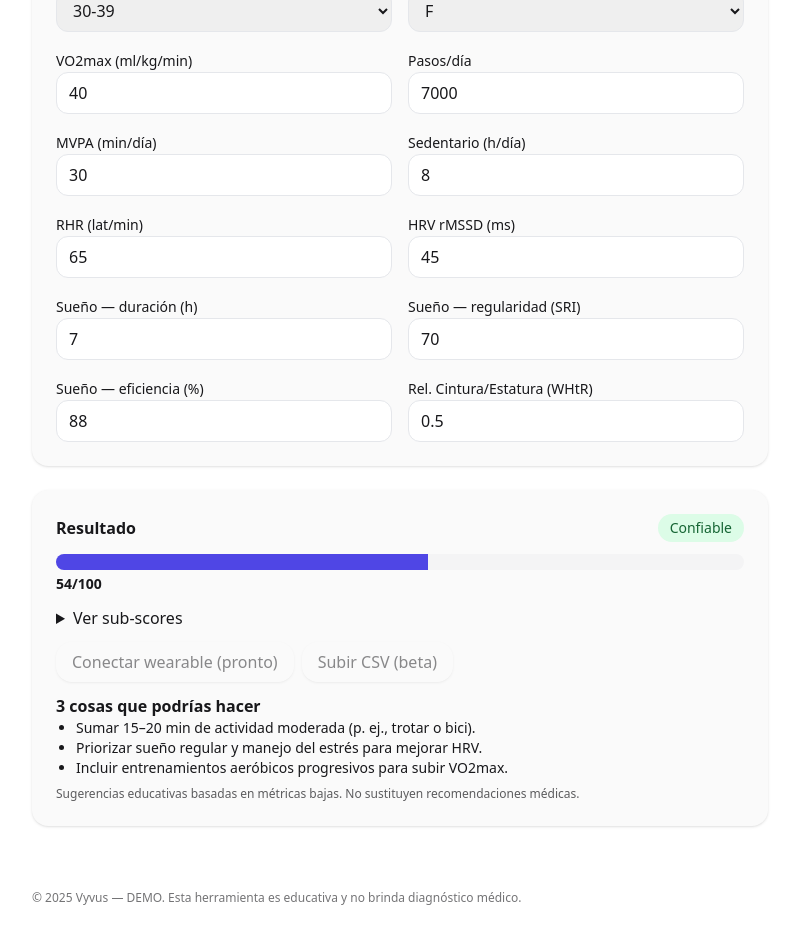
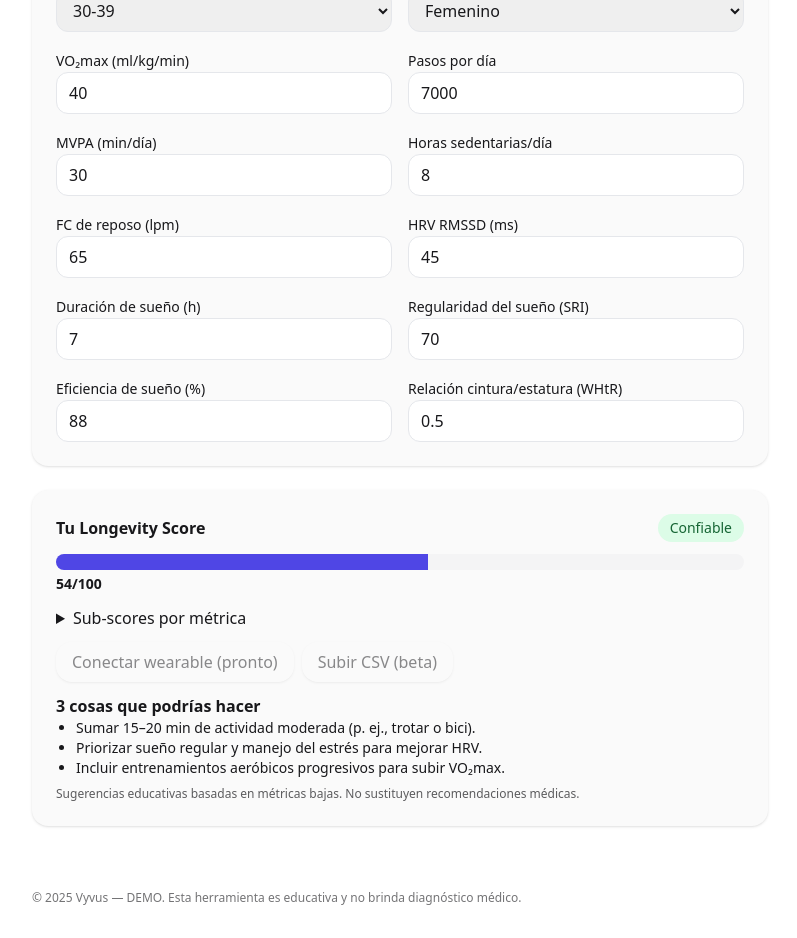
Before and after one commit to Vyvusstartup/vyvus-web-mvp, a Next.js app: page /calcular in a window 1280 px wide. Shown: the part 282-1220 px from the top of the page, without its empty margins (240-1037 px from the left). Built offline with nearby package versions, Linux system fonts and the light colour scheme.

Commit message:
Update ScoreForm.tsx

```diff
--- a/components/ScoreForm.tsx
+++ b/components/ScoreForm.tsx
@@ -1,10 +1,11 @@
-'use client';
-import React, { useMemo, useState } from 'react';
-import { computeScore, type Metrics, type ScoreInput } from '@/lib/score';
+"use client";
+import React, { useMemo, useState } from "react";
+import { computeScore, type Metrics, type ScoreInput } from "@/lib/score";
+import { useI18n } from "@/i18n/I18nProvider";
 
 const defaultInput: ScoreInput = {
-  age_band: '30-39',
-  sex: 'F',
+  age_band: "30-39",
+  sex: "F",
   metrics: {
     vo2max_mlkgmin: 40,
     steps_per_day: 7000,
@@ -19,86 +20,176 @@ const defaultInput: ScoreInput = {
   }
 };
 
-type DemoProfile = { profile_id: string; age_band: string; sex: 'M'|'F'; metrics: Metrics };
+type DemoProfile = { profile_id: string; age_band: string; sex: "M" | "F"; metrics: Metrics };
+
+// helper mínimo para textos no incluidos en messages/*.json
+function tr(lang: "es" | "en", es: string, en: string) {
+  return lang === "en" ? en : es;
+}
 
 export default function ScoreForm() {
-  const [tab, setTab] = useState<'manual'|'demo'>('manual');
+  const { lang, t } = useI18n();
+  const [tab, setTab] = useState<"manual" | "demo">("manual");
   const [input, setInput] = useState<ScoreInput>(defaultInput);
-  const [profiles, setProfiles] = useState<DemoProfile[]|null>(null);
+  const [profiles, setProfiles] = useState<DemoProfile[] | null>(null);
 
   const output = useMemo(() => computeScore(input), [input]);
 
   async function loadProfiles() {
-    const res = await fetch('/api/profiles');
+    const res = await fetch("/api/profiles");
     const data = await res.json();
     setProfiles(data.profiles);
   }
 
   React.useEffect(() => {
-    if (tab === 'demo' && !profiles) loadProfiles();
+    if (tab === "demo" && !profiles) loadProfiles();
+    // eslint-disable-next-line react-hooks/exhaustive-deps
   }, [tab]);
 
   function setMetric<K extends keyof Metrics>(key: K, value: number) {
-    setInput(prev => ({ ...prev, metrics: { ...prev.metrics, [key]: value }}));
+    setInput((prev) => ({ ...prev, metrics: { ...prev.metrics, [key]: value } }));
   }
 
   function ReliabilityBadge() {
     const flag = output.reliability_flag;
-    const map = { green: 'badge-green', amber: 'badge-amber', red: 'badge-red' } as const;
-    const label = { green: 'Confiable', amber: 'Parcial', red: 'Insuficiente' } as const;
-    return <span className={"badge " + map[flag]}>{label[flag]}</span>;
+    const map = { green: "badge-green", amber: "badge-amber", red: "badge-red" } as const;
+    const label =
+      flag === "green"
+        ? tr(lang, "Confiable", "Reliable")
+        : flag === "amber"
+        ? tr(lang, "Parcial", "Partial")
+        : tr(lang, "Insuficiente", "Insufficient");
+    return <span className={"badge " + map[flag]}>{label}</span>;
   }
 
   return (
     <div className="space-y-6">
+      {/* Tabs */}
       <div className="flex gap-2">
-        <button className={"btn " + (tab==='manual'?'btn-primary':'bg-neutral100')} onClick={() => setTab('manual')}>Ingreso manual</button>
-        <button className={"btn " + (tab==='demo'?'btn-primary':'bg-neutral100')} onClick={() => setTab('demo')}>Perfiles demo</button>
+        <button
+          className={"btn " + (tab === "manual" ? "btn-primary" : "bg-neutral100")}
+          onClick={() => setTab("manual")}
+        >
+          {t("tabs.manual")}
+        </button>
+        <button
+          className={"btn " + (tab === "demo" ? "btn-primary" : "bg-neutral100")}
+          onClick={() => setTab("demo")}
+        >
+          {t("tabs.profiles")}
+        </button>
       </div>
 
-      {tab === 'manual' && (
+      {/* Tab: Ingreso manual */}
+      {tab === "manual" && (
         <div className="card space-y-4">
           <div className="grid grid-cols-2 gap-4">
             <div>
-              <label className="label">Rango de edad</label>
-              <select className="input" value={input.age_band} onChange={(e)=>setInput({...input, age_band: e.target.value})}>
-                {['18-29','30-39','40-49','50-59','60-69'].map(a => <option key={a} value={a}>{a}</option>)}
+              <label className="label">
+                {tr(lang, "Rango de edad", "Age band")}
+              </label>
+              <select
+                className="input"
+                value={input.age_band}
+                onChange={(e) => setInput({ ...input, age_band: e.target.value })}
+              >
+                {["18-29", "30-39", "40-49", "50-59", "60-69"].map((a) => (
+                  <option key={a} value={a}>
+                    {a}
+                  </option>
+                ))}
               </select>
             </div>
             <div>
-              <label className="label">Sexo</label>
-              <select className="input" value={input.sex} onChange={(e)=>setInput({...input, sex: e.target.value as 'M'|'F'})}>
-                <option value="F">F</option>
-                <option value="M">M</option>
+              <label className="label">{tr(lang, "Sexo", "Sex")}</label>
+              <select
+                className="input"
+                value={input.sex}
+                onChange={(e) => setInput({ ...input, sex: e.target.value as "M" | "F" })}
+              >
+                <option value="F">{tr(lang, "Femenino", "Female")}</option>
+                <option value="M">{tr(lang, "Masculino", "Male")}</option>
               </select>
             </div>
           </div>
 
+          {/* Campos numéricos (labels traducidos con t(...)) */}
           <div className="grid grid-cols-2 gap-4">
-            <NumberField label="VO2max (ml/kg/min)" value={input.metrics.vo2max_mlkgmin} onChange={(v)=>setMetric('vo2max_mlkgmin', v)} />
-            <NumberField label="Pasos/día" value={input.metrics.steps_per_day} onChange={(v)=>setMetric('steps_per_day', v)} />
-            <NumberField label="MVPA (min/día)" value={input.metrics.mvpa_min_per_day} onChange={(v)=>setMetric('mvpa_min_per_day', v)} />
-            <NumberField label="Sedentario (h/día)" value={input.metrics.sedentary_hours_per_day} onChange={(v)=>setMetric('sedentary_hours_per_day', v)} step={0.1} />
-            <NumberField label="RHR (lat/min)" value={input.metrics.rhr_bpm} onChange={(v)=>setMetric('rhr_bpm', v)} />
-            <NumberField label="HRV rMSSD (ms)" value={input.metrics.hrv_rmssd_ms} onChange={(v)=>setMetric('hrv_rmssd_ms', v)} />
-            <NumberField label="Sueño — duración (h)" value={input.metrics.sleep_duration_hours} onChange={(v)=>setMetric('sleep_duration_hours', v)} step={0.1} />
-            <NumberField label="Sueño — regularidad (SRI)" value={input.metrics.sleep_regularidad_SRI} onChange={(v)=>setMetric('sleep_regularidad_SRI', v)} />
-            <NumberField label="Sueño — eficiencia (%)" value={input.metrics.sleep_efficiency_percent} onChange={(v)=>setMetric('sleep_efficiency_percent', v)} />
-            <NumberField label="Rel. Cintura/Estatura (WHtR)" value={input.metrics.whtr_ratio} onChange={(v)=>setMetric('whtr_ratio', v)} step={0.01} />
+            <NumberField
+              label={t("form.vo2max")}
+              value={input.metrics.vo2max_mlkgmin}
+              onChange={(v) => setMetric("vo2max_mlkgmin", v)}
+            />
+            <NumberField
+              label={t("form.steps_day")}
+              value={input.metrics.steps_per_day}
+              onChange={(v) => setMetric("steps_per_day", v)}
+            />
+            <NumberField
+              label={t("form.mvpa_min_day")}
+              value={input.metrics.mvpa_min_per_day}
+              onChange={(v) => setMetric("mvpa_min_per_day", v)}
+            />
+            <NumberField
+              label={t("form.sedentary_hours_day")}
+              value={input.metrics.sedentary_hours_per_day}
+              onChange={(v) => setMetric("sedentary_hours_per_day", v)}
+              step={0.1}
+            />
+            <NumberField
+              label={t("form.rhr_bpm")}
+              value={input.metrics.rhr_bpm}
+              onChange={(v) => setMetric("rhr_bpm", v)}
+            />
+            <NumberField
+              label={t("form.hrv_rmssd")}
+              value={input.metrics.hrv_rmssd_ms}
+              onChange={(v) => setMetric("hrv_rmssd_ms", v)}
+            />
+            <NumberField
+              label={t("form.sleep_duration_hours")}
+              value={input.metrics.sleep_duration_hours}
+              onChange={(v) => setMetric("sleep_duration_hours", v)}
+              step={0.1}
+            />
+            <NumberField
+              label={t("form.sleep_regularidad_SRI")}
+              value={input.metrics.sleep_regularidad_SRI}
+              onChange={(v) => setMetric("sleep_regularidad_SRI", v)}
+            />
+            <NumberField
+              label={t("form.sleep_efficiency_pct")}
+              value={input.metrics.sleep_efficiency_percent}
+              onChange={(v) => setMetric("sleep_efficiency_percent", v)}
+            />
+            <NumberField
+              label={t("form.whtr")}
+              value={input.metrics.whtr_ratio}
+              onChange={(v) => setMetric("whtr_ratio", v)}
+              step={0.01}
+            />
           </div>
         </div>
       )}
 
-      {tab === 'demo' && (
+      {/* Tab: Perfiles demo */}
+      {tab === "demo" && (
         <div className="card space-y-3">
-          {!profiles && <p>Cargando perfiles…</p>}
+          {!profiles && <p>{tr(lang, "Cargando perfiles…", "Loading profiles…")}</p>}
           {profiles && (
             <div className="grid grid-cols-1 sm:grid-cols-2 gap-3">
-              {profiles.map(p => (
-                <button key={p.profile_id} className="card text-left hover:shadow-md transition"
-                  onClick={()=> setInput({ age_band: p.age_band, sex: p.sex, metrics: p.metrics })}>
-                  <h4 className="font-semibold">{p.profile_id.replace('demo_','').replace('_',' ')}</h4>
-                  <p className="text-sm text-neutral900/70">{p.sex} · {p.age_band}</p>
+              {profiles.map((p) => (
+                <button
+                  key={p.profile_id}
+                  className="card text-left hover:shadow-md transition"
+                  onClick={() => setInput({ age_band: p.age_band, sex: p.sex, metrics: p.metrics })}
+                >
+                  <h4 className="font-semibold">
+                    {p.profile_id.replace("demo_", "").replace("_", " ")}
+                  </h4>
+                  <p className="text-sm text-neutral900/70">
+                    {p.sex} · {p.age_band}
+                  </p>
                 </button>
               ))}
             </div>
@@ -106,90 +197,194 @@ export default function ScoreForm() {
         </div>
       )}
 
+      {/* Resultado */}
       <div className="card space-y-3">
         <div className="flex items-center justify-between">
-          <h3 className="font-semibold">Resultado</h3>
+          <h3 className="font-semibold">{t("result.title")}</h3>
           <ReliabilityBadge />
         </div>
         <div>
           <div className="w-full bg-neutral100 rounded-xl h-4 overflow-hidden">
-            <div className="bg-primary h-4" style={{ width: `${output.longevity_score_0_100}%` }} />
+            <div
+              className="bg-primary h-4"
+              style={{ width: `${output.longevity_score_0_100}%` }}
+            />
           </div>
-          <p className="text-sm mt-1"><b>{output.longevity_score_0_100}/100</b></p>
+          <p className="text-sm mt-1">
+            <b>{output.longevity_score_0_100}/100</b>
+          </p>
         </div>
 
         <details className="mt-2">
-          <summary className="cursor-pointer">Ver sub-scores</summary>
+          <summary className="cursor-pointer">{t("result.subscores")}</summary>
           <ul className="grid grid-cols-2 gap-2 mt-2 text-sm">
-            {Object.entries(output.subscores_0_100).map(([k,v]) => (
-              <li key={k} className="flex justify-between"><span>{labelFor(k)}</span><span>{Math.round(v)}</span></li>
+            {Object.entries(output.subscores_0_100).map(([k, v]) => (
+              <li key={k} className="flex justify-between">
+                <span>{labelFor(k, t)}</span>
+                <span>{Math.round(v)}</span>
+              </li>
             ))}
           </ul>
         </details>
 
         <div className="flex gap-2">
-          <button className="btn btn-disabled" disabled>Conectar wearable (pronto)</button>
-          <button className="btn btn-disabled" disabled>Subir CSV (beta)</button>
+          <button className="btn btn-disabled" disabled>
+            {tr(lang, "Conectar wearable (pronto)", "Connect wearable (soon)")}
+          </button>
+          <button className="btn btn-disabled" disabled>
+            {tr(lang, "Subir CSV (beta)", "Upload CSV (beta)")}
+          </button>
         </div>
 
-        <Tips score={output.longevity_score_0_100} subscores={output.subscores_0_100} />
+        <Tips lang={lang} score={output.longevity_score_0_100} subscores={output.subscores_0_100} />
       </div>
     </div>
   );
 }
 
-function NumberField({ label, value, onChange, step = 1 }:{ label:string; value:number; onChange:(v:number)=>void; step?:number }) {
+function NumberField({
+  label,
+  value,
+  onChange,
+  step = 1
+}: {
+  label: string;
+  value: number;
+  onChange: (v: number) => void;
+  step?: number;
+}) {
   return (
     <div>
       <label className="label">{label}</label>
-      <input className="input" type="number" value={value} step={step}
-        onChange={(e)=>onChange(parseFloat(e.target.value))} />
+      <input
+        className="input"
+        type="number"
+        value={Number.isFinite(value) ? value : 0}
+        step={step}
+        onChange={(e) => onChange(parseFloat(e.target.value))}
+      />
     </div>
   );
 }
 
-function labelFor(key: string) {
-  const map: Record<string,string> = {
-    vo2max_mlkgmin: 'VO2max',
-    steps_per_day: 'Pasos/día',
-    mvpa_min_per_day: 'MVPA (min/día)',
-    sedentary_hours_per_day: 'Sedentario (h/d)',
-    rhr_bpm: 'RHR (lat/min)',
-    hrv_rmssd_ms: 'HRV (rMSSD)',
-    sleep_duration_hours: 'Sueño — duración',
-    sleep_regularidad_SRI: 'Sueño — regularidad (SRI)',
-    sleep_efficiency_percent: 'Sueño — eficiencia (%)',
-    whtr_ratio: 'WHtR',
-  };
-  return map[key] || key;
+// usa las mismas claves de los labels del formulario para traducir los sub-scores
+function labelFor(key: string, t: (k: string) => string) {
+  switch (key) {
+    case "vo2max_mlkgmin":
+      return t("form.vo2max");
+    case "steps_per_day":
+      return t("form.steps_day");
+    case "mvpa_min_per_day":
+      return t("form.mvpa_min_day");
+    case "sedentary_hours_per_day":
+      return t("form.sedentary_hours_day");
+    case "rhr_bpm":
+      return t("form.rhr_bpm");
+    case "hrv_rmssd_ms":
+      return t("form.hrv_rmssd");
+    case "sleep_duration_hours":
+      return t("form.sleep_duration_hours");
+    case "sleep_regularidad_SRI":
+      return t("form.sleep_regularidad_SRI");
+    case "sleep_efficiency_percent":
+      return t("form.sleep_efficiency_pct");
+    case "whtr_ratio":
+      return t("form.whtr");
+    default:
+      return key;
+  }
 }
 
-function Tips({ score, subscores }:{ score:number; subscores: Record<string, number> }) {
-  const lows = Object.entries(subscores).sort((a,b)=>a[1]-b[1]).slice(0,3).map(([k])=>k);
-  const suggestions = lows.map(k => suggestFor(k));
+function Tips({
+  lang,
+  score,
+  subscores
+}: {
+  lang: "es" | "en";
+  score: number;
+  subscores: Record<string, number>;
+}) {
+  const lows = Object.entries(subscores)
+    .sort((a, b) => a[1] - b[1])
+    .slice(0, 3)
+    .map(([k]) => k);
+  const suggestions = lows.map((k) => suggestFor(k, lang));
   return (
     <div className="mt-3">
-      <h4 className="font-semibold">3 cosas que podrías hacer</h4>
+      <h4 className="font-semibold">
+        {/* usamos la clave existente en messages */}
+        {/* ES: "3 cosas que subirían tu score" / EN: "3 things to raise your score" */}
+        {/**/}
+        {/* si prefieres el texto original "3 cosas que podrías hacer", cámbialo por tr(lang, "...", "...") */}
+        {tr(lang, "3 cosas que podrías hacer", "3 things you could do")}
+      </h4>
       <ul className="list-disc ml-5 text-sm">
-        {suggestions.map((s,i)=>(<li key={i}>{s}</li>))}
+        {suggestions.map((s, i) => (
+          <li key={i}>{s}</li>
+        ))}
       </ul>
-      <p className="help mt-2">Sugerencias educativas basadas en métricas bajas. No sustituyen recomendaciones médicas.</p>
+      <p className="help mt-2">
+        {tr(
+          lang,
+          "Sugerencias educativas basadas en métricas bajas. No sustituyen recomendaciones médicas.",
+          "Educational suggestions based on lower metrics. Not medical advice."
+        )}
+      </p>
     </div>
   );
 }
 
-function suggestFor(key: string) {
+function suggestFor(key: string, lang: "es" | "en") {
+  const S = (es: string, en: string) => (lang === "en" ? en : es);
   switch (key) {
-    case 'steps_per_day': return 'Añadir ~2000 pasos/día caminando en 2–3 bloques.';
-    case 'mvpa_min_per_day': return 'Sumar 15–20 min de actividad moderada (p. ej., trotar o bici).';
-    case 'sedentary_hours_per_day': return 'Hacer pausas de 2–3 min cada hora para reducir sedentarismo.';
-    case 'rhr_bpm': return 'Practicar respiración/relajación y actividad aeróbica ligera para bajar RHR.';
-    case 'hrv_rmssd_ms': return 'Priorizar sueño regular y manejo del estrés para mejorar HRV.';
-    case 'sleep_duration_hours': return 'Ajustar horario para acercarte a ~7–8 h de sueño.';
-    case 'sleep_regularidad_SRI': return 'Fijar horarios consistentes de acostarse y levantarse.';
-    case 'sleep_efficiency_percent': return 'Evitar pantallas antes de dormir y mantener el dormitorio oscuro.';
-    case 'whtr_ratio': return 'Apuntar a una relación cintura/estatura más baja con hábitos sostenibles.';
-    case 'vo2max_mlkgmin': return 'Incluir entrenamientos aeróbicos progresivos para subir VO2max.';
-    default: return 'Hábitos consistentes y progresivos suelen mejorar el score.';
+    case "steps_per_day":
+      return S("Añadir ~2000 pasos/día caminando en 2–3 bloques.", "Add ~2,000 steps/day in 2–3 bouts.");
+    case "mvpa_min_per_day":
+      return S(
+        "Sumar 15–20 min de actividad moderada (p. ej., trotar o bici).",
+        "Add 15–20 min of moderate activity (e.g., jog or bike)."
+      );
+    case "sedentary_hours_per_day":
+      return S(
+        "Hacer pausas de 2–3 min cada hora para reducir sedentarismo.",
+        "Take 2–3 min movement breaks every hour to reduce sedentary time."
+      );
+    case "rhr_bpm":
+      return S(
+        "Practicar respiración/relajación y actividad aeróbica ligera para bajar RHR.",
+        "Practice breathing/relaxation and light aerobic activity to lower RHR."
+      );
+    case "hrv_rmssd_ms":
+      return S(
+        "Priorizar sueño regular y manejo del estrés para mejorar HRV.",
+        "Prioritize regular sleep and stress management to improve HRV."
+      );
+    case "sleep_duration_hours":
+      return S("Ajustar horario para acercarte a ~7–8 h de sueño.", "Adjust schedule toward ~7–8 h of sleep.");
+    case "sleep_regularidad_SRI":
+      return S(
+        "Fijar horarios consistentes de acostarse y levantarse.",
+        "Keep consistent bed and wake times."
+      );
+    case "sleep_efficiency_percent":
+      return S(
+        "Evitar pantallas antes de dormir y mantener el dormitorio oscuro.",
+        "Avoid screens before bed and keep the bedroom dark."
+      );
+    case "whtr_ratio":
+      return S(
+        "Apuntar a una relación cintura/estatura más baja con hábitos sostenibles.",
+        "Aim for a lower waist-to-height ratio with sustainable habits."
+      );
+    case "vo2max_mlkgmin":
+      return S(
+        "Incluir entrenamientos aeróbicos progresivos para subir VO₂max.",
+        "Include progressive aerobic training to raise VO₂max."
+      );
+    default:
+      return S(
+        "Hábitos consistentes y progresivos suelen mejorar el score.",
+        "Consistent, progressive habits typically improve the score."
+      );
   }
 }
```
